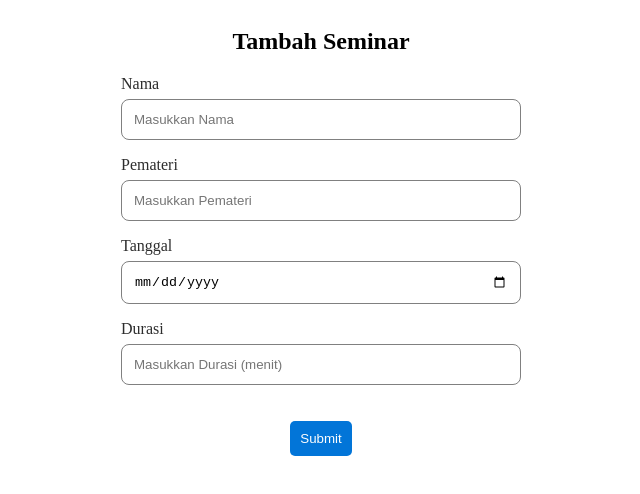
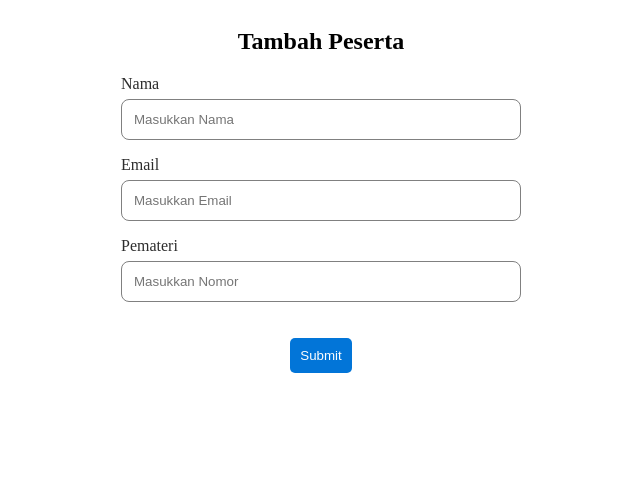
Before and after one commit to herisusantoarismann/FE-RuangSeminar, a React (Create React App) app: page / in a window 1280 px wide. Shown: the top 494 px of the page, without its empty margins (319-959 px from the left). Built offline with nearby package versions, Linux system fonts and the light colour scheme.

Commit message:
Fix input data peserta

```diff
--- a/src/Page/Seminar/Tambah/Peserta/index.js
+++ b/src/Page/Seminar/Tambah/Peserta/index.js
@@ -5,13 +5,39 @@ import "./style.scss";
 class TambahPeserta extends Component {
   constructor() {
     super();
+    this.state = {
+      nama: "",
+      email: "",
+      nomor: "",
+    };
+
     this.HandleSubmit = this.HandleSubmit.bind(this);
   }
 
+  HandleNamaChange = (e) => {
+    this.setState({ nama: e.target.value });
+  };
+
+  HandleEmailChange = (e) => {
+    this.setState({ email: e.target.value });
+  };
+
+  HandleNomorChange = (e) => {
+    this.setState({ nomor: e.target.value });
+  };
+
   HandleSubmit(e) {
     e.preventDefault();
-    const data = new FormData(e.target);
-    console.log(data.get("nama"));
+
+    fetch("http://localhost:5000/seminars/9ZZ_QypWG/peserta", {
+      method: "POST",
+      body: JSON.stringify({
+        nama: this.state.nama,
+        email: this.state.email,
+        nomor: this.state.nomor,
+      }),
+      headers: { "Content-Type": "application/json" },
+    });
   }
 
   render() {
@@ -20,24 +46,30 @@ class TambahPeserta extends Component {
         <div className="input-peserta">
           <form onSubmit={this.HandleSubmit}>
             <h2>Tambah Peserta</h2>
+            <div onChange={this.HandleNamaChange}>
               <Input
                 label="Nama"
                 placeholder="Masukkan Nama "
                 type="text"
                 name="nama"
               />
+            </div>
+            <div onChange={this.HandleEmailChange}>
               <Input
                 label="Email"
                 placeholder="Masukkan Email"
                 type="email"
                 name="email"
               />
+            </div>
+            <div onChange={this.HandleNomorChange}>
               <Input
                 label="Pemateri"
                 placeholder="Masukkan Nomor"
                 type="text"
                 name="nomor"
               />
+            </div>
             <Gap height={20} />
             <div className="btn-submit">
               <Button title="Submit" type="submit" />
--- a/src/Page/Seminar/Tambah/Seminar/index.js
+++ b/src/Page/Seminar/Tambah/Seminar/index.js
@@ -64,33 +64,33 @@ class TambahSeminar extends Component {
         <div className="input-seminar">
           <h2>Tambah Seminar</h2>
           <form onSubmit={this.HandleSubmit}>
-            <p onChange={this.HandleNamaChange}>
+            <a onChange={this.HandleNamaChange}>
               <Input
                 label="Nama"
                 placeholder="Masukkan Nama"
                 type="text"
                 name="nama_seminar"
               />
-            </p>
-            <p onChange={this.HandlePemateriChange}>
+            </a>
+            <a onChange={this.HandlePemateriChange}>
               <Input
                 label="Pemateri"
                 placeholder="Masukkan Pemateri"
                 type="text"
                 name="pemateri"
               />
-            </p>
-            <p onChange={this.HandleTanggalChange}>
+            </a>
+            <a onChange={this.HandleTanggalChange}>
               <Input label="Tanggal" type="date" name="tanggal" />
-            </p>
-            <p onChange={this.HandleDurasiChange}>
+            </a>
+            <a onChange={this.HandleDurasiChange}>
               <Input
                 label="Durasi"
                 placeholder="Masukkan Durasi (menit)"
                 type="text"
                 name="durasi_menit"
               />
-            </p>
+            </a>
             <Gap height={20} />
             <div className="btn-submit">
               <Button title="Submit" />
--- a/src/index.js
+++ b/src/index.js
@@ -5,7 +5,7 @@ import * as serviceWorker from "./serviceWorker";
 
 ReactDOM.render(
   <React.StrictMode>
-    <TambahSeminar />
+    <TambahPeserta />
   </React.StrictMode>,
   document.getElementById("root")
 );
```
Lines whose indentation alone changed are shown as unchanged.
